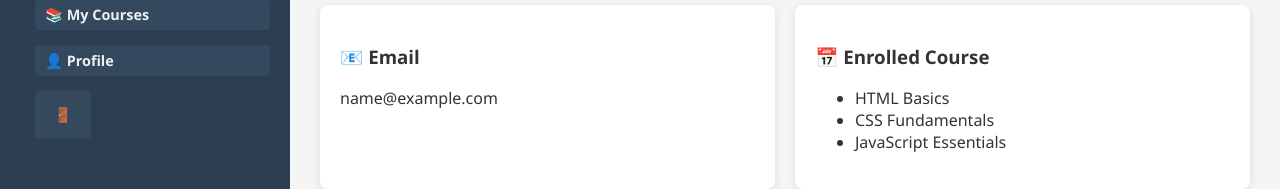
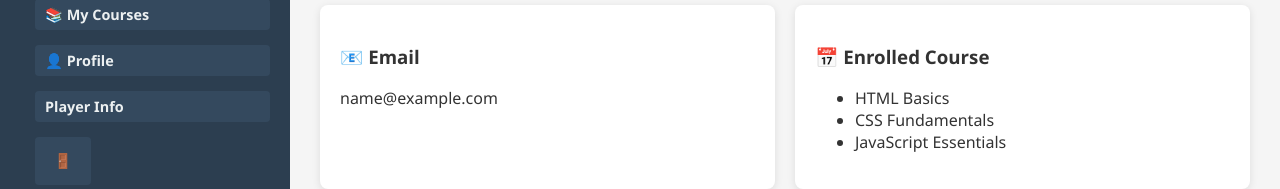
Before and after one commit to delghtboy/my-website, a plain HTML site: page dashboard.html in a window 1280 px wide. Shown: the part 171-360 px from the top of the page. Drawn offline with Linux system fonts and the light colour scheme; sample sign-in values are in the browser's storage.

Commit message:
Update dashboard.html

```diff
--- a/dashboard.html
+++ b/dashboard.html
@@ -30,6 +30,7 @@
         <a href="dashboard.html">🏠 Dashboard</a>
         <a href="course.html">📚 My Courses</a>
         <a href="profile.html">👤 Profile</a>
+        <a href="player.html">Player Info</a>
         <a href="#" onclick="logout()" class="logout-mini" title="Logout">🚪</a>
       </nav>
     </aside>
```
